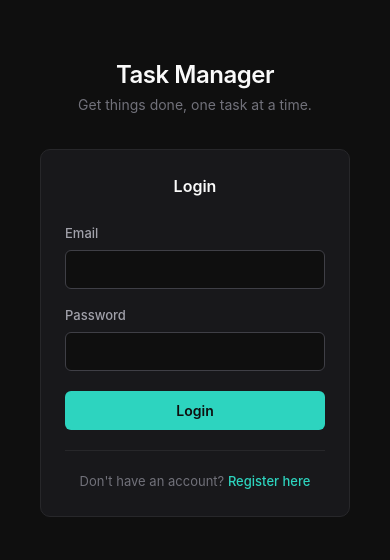
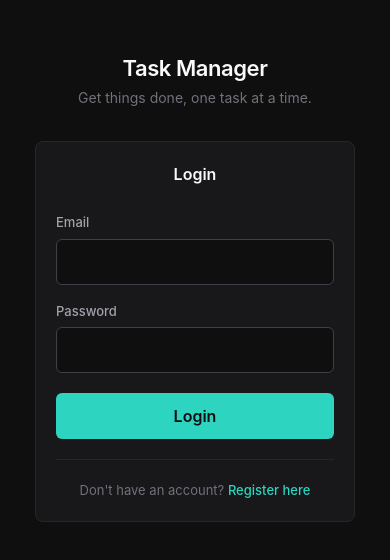
Before and after one commit to MarianoPura/front-end-eval, a React (Vite) app: page / in a window 390 px wide. Shown: the part 134-694 px from the top of the page. Built offline with nearby package versions, Linux system fonts and the light colour scheme; no server answers.

Commit message:
fixed mobile responsiveness using media queries

```diff
--- a/src/App.css
+++ b/src/App.css
@@ -173,3 +173,75 @@
     padding-top: 3rem;
   }
 }
+
+@media (max-width: 480px) {
+  #root {
+    padding: 0 1rem;
+  }
+
+  .app {
+    padding: 1.5rem 0;
+  }
+
+  .header {
+    flex-direction: column;
+    align-items: flex-start;
+    gap: 1rem;
+    padding-bottom: 1.25rem;
+    margin-bottom: 1.25rem;
+  }
+
+  .header h1 {
+    font-size: 1.125rem;
+  }
+
+  .user-info {
+    width: 100%;
+    justify-content: space-between;
+  }
+
+  .user-info span {
+    font-size: 0.8125rem;
+    max-width: 180px;
+    overflow: hidden;
+    text-overflow: ellipsis;
+    white-space: nowrap;
+  }
+
+  .auth-wrapper {
+    padding: 1.5rem 0;
+  }
+
+  .auth-wrapper h1 {
+    font-size: 1.375rem;
+  }
+
+  .auth-container {
+    padding: 1.25rem;
+    border-radius: 8px;
+  }
+
+  .form-group input {
+    padding: 0.75rem 0.875rem;
+    font-size: 1rem;
+  }
+
+  .auth-container button[type="submit"] {
+    padding: 0.8rem;
+    font-size: 1rem;
+  }
+}
+
+@media (max-width: 360px) {
+  #root {
+    padding: 0 0.75rem;
+  }
+
+  .auth-container {
+    padding: 1rem;
+  }
+
+  .user-info span {
+    max-width: 140px;
+  }
+}
--- a/src/Tasks.css
+++ b/src/Tasks.css
@@ -179,3 +179,70 @@
     margin: 0 0 1rem 0;
     font-size: 0.8125rem;
 }
+
+
+
+
+@media (max-width: 480px) {
+    .add-task-form {
+        flex-direction: column;
+        gap: 0.75rem;
+    }
+
+    .add-task-form input {
+        padding: 0.75rem 1rem;
+        font-size: 1rem;
+    }
+
+    .add-task-form button {
+        padding: 0.75rem 1rem;
+        font-size: 0.9375rem;
+    }
+
+    .tasks-list li {
+        padding: 0.875rem;
+    }
+
+    .task-content {
+        gap: 0.625rem;
+    }
+
+    .checkbox {
+        width: 22px;
+        height: 22px;
+        font-size: 13px;
+    }
+
+    .task-title {
+        font-size: 0.9375rem;
+    }
+
+    .delete-btn {
+        width: 32px;
+        height: 32px;
+        font-size: 1.25rem;
+        opacity: 1;
+    }
+
+    .empty-state p {
+        font-size: 0.9375rem;
+    }
+
+    .tasks-footer {
+        font-size: 0.8125rem;
+        text-align: center;
+    }
+}
+
+
+
+
+@media (max-width: 360px) {
+    .tasks-list li {
+        padding: 0.75rem;
+    }
+
+    .task-title {
+        font-size: 0.875rem;
+    }
+}
--- a/src/index.css
+++ b/src/index.css
@@ -69,6 +69,8 @@ button:focus {
 
 input {
   font-family: inherit;
+  -webkit-appearance: none;
+  appearance: none;
 }
 
 input:focus {
@@ -78,3 +80,13 @@ input:focus {
 ::selection {
   background: rgba(45, 212, 191, 0.3);
 }
+
+@media (max-width: 480px) {
+  button {
+    -webkit-tap-highlight-color: transparent;
+  }
+
+  input {
+    font-size: 16px;
+  }
+}
```
